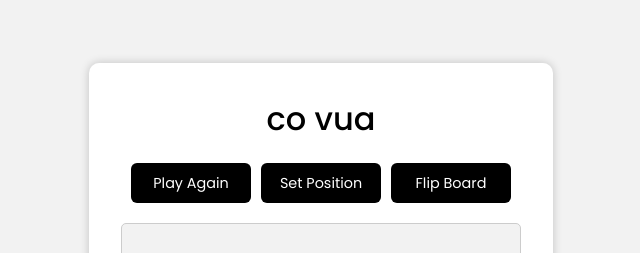
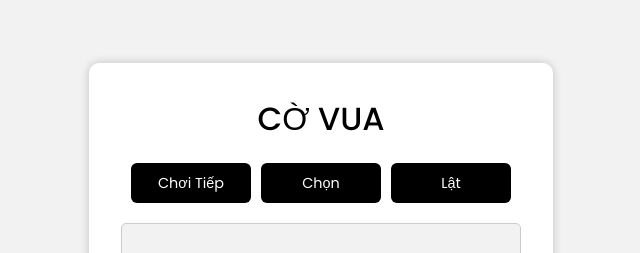
Before and after one commit to myshorts/covua, a plain HTML site: page index.html in a window 1280 px wide. Shown: the part 191-444 px from the top of the page, without its empty margins (319-959 px from the left). Drawn offline with nearby package versions, Linux system fonts and the light colour scheme.

Commit message:
Update index.html
Signed-off-by: myshorts <102051351+myshorts@users.noreply.github.com>

```diff
--- a/index.html
+++ b/index.html
@@ -12,12 +12,12 @@
 <body>
 
     <div class="container">
-        <h1>co vua </h1>
+        <h1>CỜ VUA</h1>
         <div class="board" id="board"></div>
         <div class="buttons">
-            <button class="play-again">Play Again</button>
-            <button class="set-pos">Set Position</button>
-            <button class="flip-board">Flip Board</button>
+            <button class="play-again">Chơi Tiếp</button>
+            <button class="set-pos">Chọn</button>
+            <button class="flip-board">Lật</button>
         </div>
         <div id="move-history" class="move-history"></div>
     </div>
```
